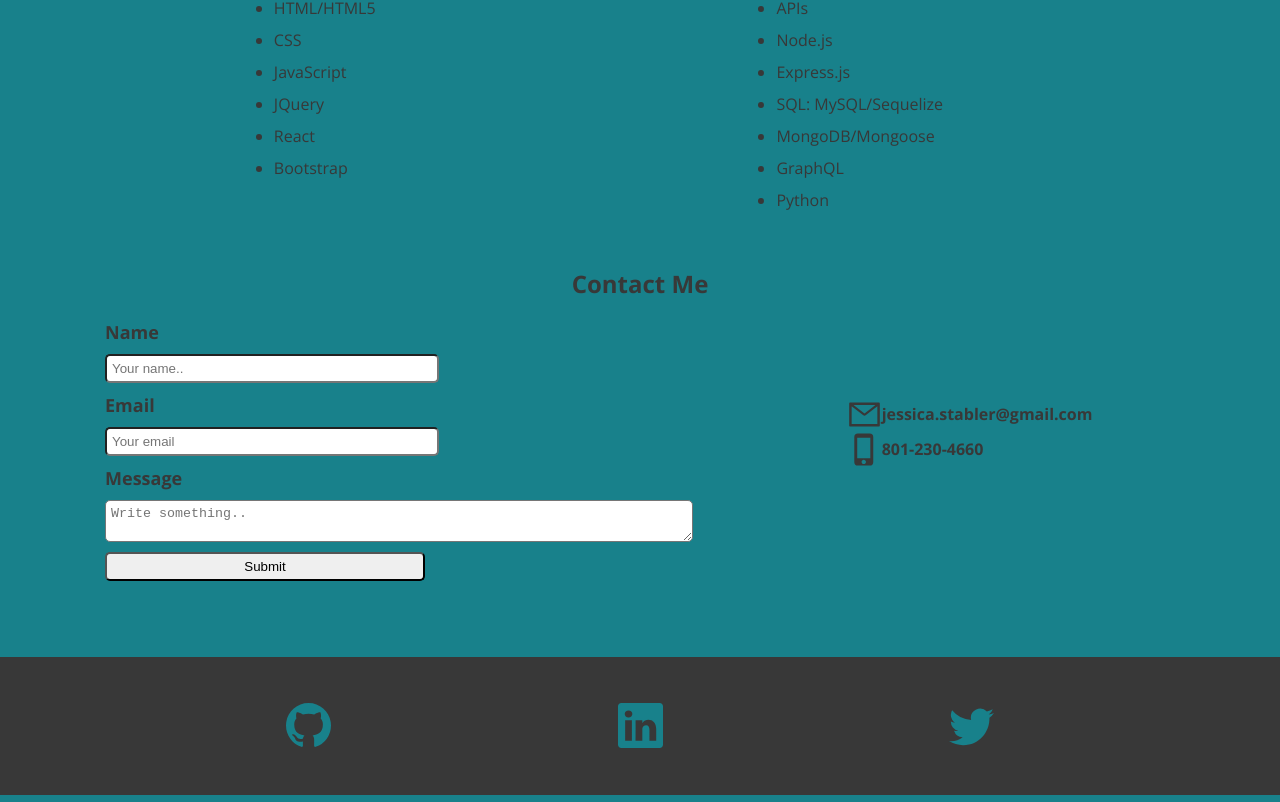
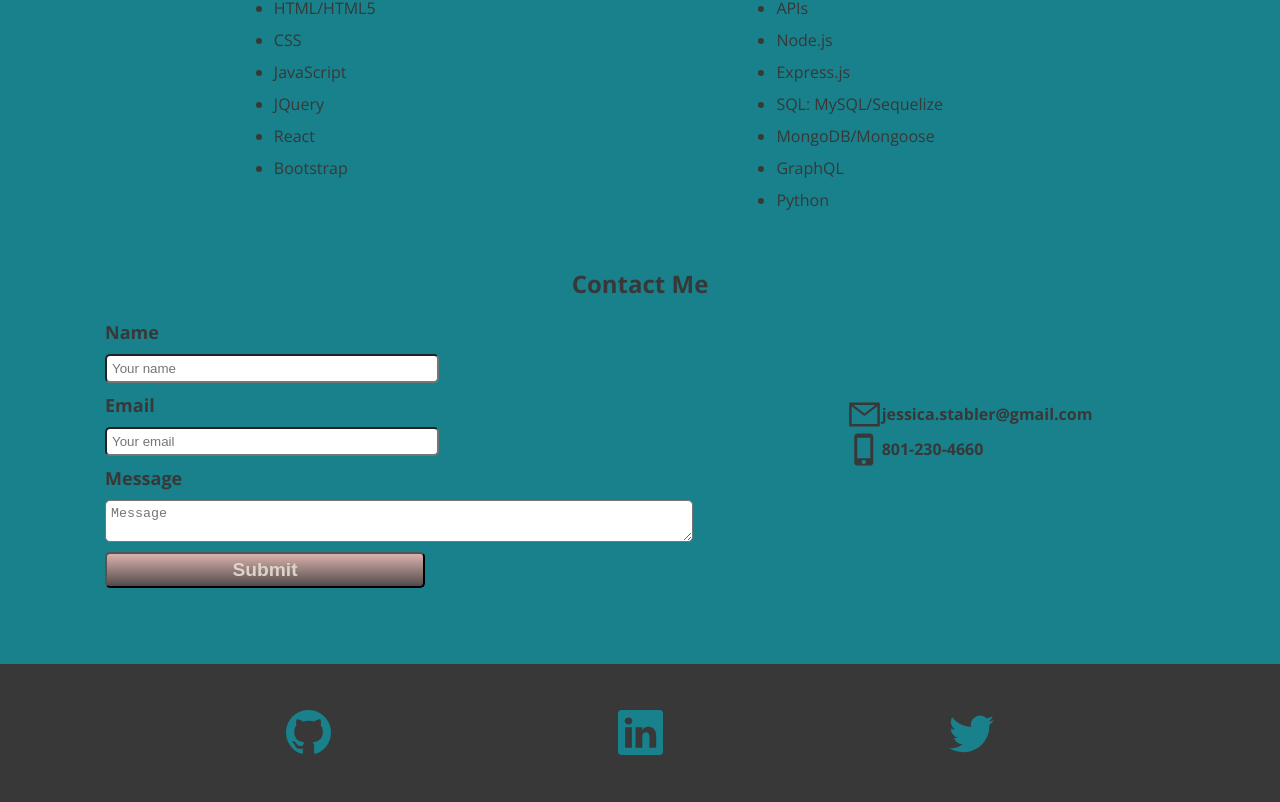
Before and after one commit to jstable1/freelance-portfolio, a React (Create React App) app: page / in a window 1280 px wide. Shown: the part 2582-3384 px from the top of the page. Built offline with nearby package versions, Linux system fonts and the light colour scheme.

Commit message:
updated class to classname and updated submit button styling on contact form

```diff
--- a/src/components/AboutMe/index.js
+++ b/src/components/AboutMe/index.js
@@ -3,9 +3,9 @@ import MeImg from "../../assets/images/Me.jpeg";
 
 const AboutMe = () => {
   return (
-    <section id="about-me" class="aboutSection">
-      <h1 class="aboutHeading">About Me</h1>
-      <div class="about">
+    <section id="about-me" className="aboutSection">
+      <h1 className="aboutHeading">About Me</h1>
+      <div className="about">
         <img src={MeImg} className="" style={{ width: "10%" }} alt="me" />
         <p>
           Full-stack Web Developer leveraging legal and financial industry
--- a/src/components/Contact/index.js
+++ b/src/components/Contact/index.js
@@ -36,13 +36,13 @@ class Contact extends React.Component {
 
   render() {
     return (
-      <section id="contact-me" class="contact">
+      <section id="contact-me" className="contact">
         <h1>Contact Me</h1>
         <div className='contactContainers'>
           <div>
             <form action="#" className='contactForm'>
               <label>Name</label>
-              <input type="text" id="name" name="name" placeholder="Your name.."
+              <input type="text" id="name" name="name" placeholder="Your name"
                 value={this.state.name}
                 onChange={e => this.setState({ name: e.target.value })}
               />
@@ -56,11 +56,11 @@ class Contact extends React.Component {
 
 
               <label>Message</label>
-              <textarea id="message" name="message" placeholder="Write something.."
+              <textarea id="message" name="message" placeholder="Message"
                 onChange={e => this.setState({ message: e.target.value })}
                 value={this.state.message}
               ></textarea>
-              <input type="submit" onClick={e => this.handleFormSubmit(e)} value="Submit" />
+              <input type="submit" className="submitButton" onClick={e => this.handleFormSubmit(e)} value="Submit" />
 
               <div>
                 {this.state.mailSent &&
@@ -69,7 +69,7 @@ class Contact extends React.Component {
               </div>
             </form >
           </div>
-          <div class="contactOptions">
+          <div className="contactOptions">
             <a href="mailto:jessica.stabler@gmail.com"><AiOutlineMail size={35}/><span>jessica.stabler@gmail.com</span></a>
             <p><MdOutlinePhoneIphone size={35}/><span>801-230-4660</span></p>
           </div>
--- a/src/components/Footer/index.js
+++ b/src/components/Footer/index.js
@@ -3,8 +3,8 @@ import { BsLinkedin, BsGithub, BsTwitter } from 'react-icons/bs';
 
 const Footer = () => {
     return (
-        <footer id="contact-me" class="flex-row">
-            <div class="contact-options section-body">
+        <footer id="contact-me" className="flex-row">
+            <div className="contact-options section-body">
                 <a href="https://github.com/jstable1" target="_blank" rel="noopener noreferrer"><BsGithub /></a>
                 <a href="https://www.linkedin.com/in/jessica-stabler-b6539012/" target="_blank" rel="noopener noreferrer"><BsLinkedin /></a>
                 <a href="https://twitter.com/jstabler" target="_blank" rel="noopener noreferrer"><BsTwitter /></a>
--- a/src/components/Portfolio/index.js
+++ b/src/components/Portfolio/index.js
@@ -6,20 +6,20 @@ import { HiInformationCircle } from 'react-icons/hi';
 
 const Portfolio = () => {
     return (
-        <section id="work" class="portfolio">
+        <section id="work" className="portfolio">
             <h1>Portfolio</h1>
-            <div class="flex-row">
-                <div class="work-boxes section-body">
+            <div className="flex-row">
+                <div className="work-boxes section-body">
                     {
                         Projects.map(function(project){
                             return (
-                                <div class="portfolioBoxes">
+                                <div className="portfolioBoxes">
                                     <h2>{project.name}</h2>
-                                    <div class="portfolioImg" style={{
+                                    <div className="portfolioImg" style={{
                                     backgroundImage: `url(${project.img})`}}></div>
-                                    <div class="portfolioIcons">
+                                    <div className="portfolioIcons">
                                         <p>
-                                            <span class="hovertext" data-hover={project.information}>
+                                            <span className="hovertext" data-hover={project.information}>
                                                 <HiInformationCircle size={42} />
                                             </span>
                                         </p>
--- a/src/components/Resume/index.js
+++ b/src/components/Resume/index.js
@@ -4,9 +4,9 @@ import MyResume from "../../assets/resume.pdf";
 const Resume = () => {
 
     return (
-        <section id="resume" class="resume">
+        <section id="resume" className="resume">
             <h1>Download my <a href={MyResume}>resume</a></h1>
-            <div class="resumeProficiencies">
+            <div className="resumeProficiencies">
                 <div>
                     <h2>Front-end Proficiencies</h2>
                     <ul>
--- a/src/index.css
+++ b/src/index.css
@@ -280,6 +280,21 @@ section {
   width: 100%;
 }
 
+.submitButton {
+  background-color: var(--pink-color);
+  background-image: linear-gradient(45deg, var(--pink-color) 0%, var(--primary-color) 52%, var(--pink-color) 90%);
+  transition: all .5s ease-out;
+  background-size: 1px 100px;
+  background-position: 0 -10px;
+  color: var(--tertiary-color);
+  font-weight: bolder;
+  font-size: larger;
+}
+
+.submitButton:hover {
+  background-position: 1px -50px;
+}
+
 textarea {
   width: 45vw;
   margin-top: 10px;
```
